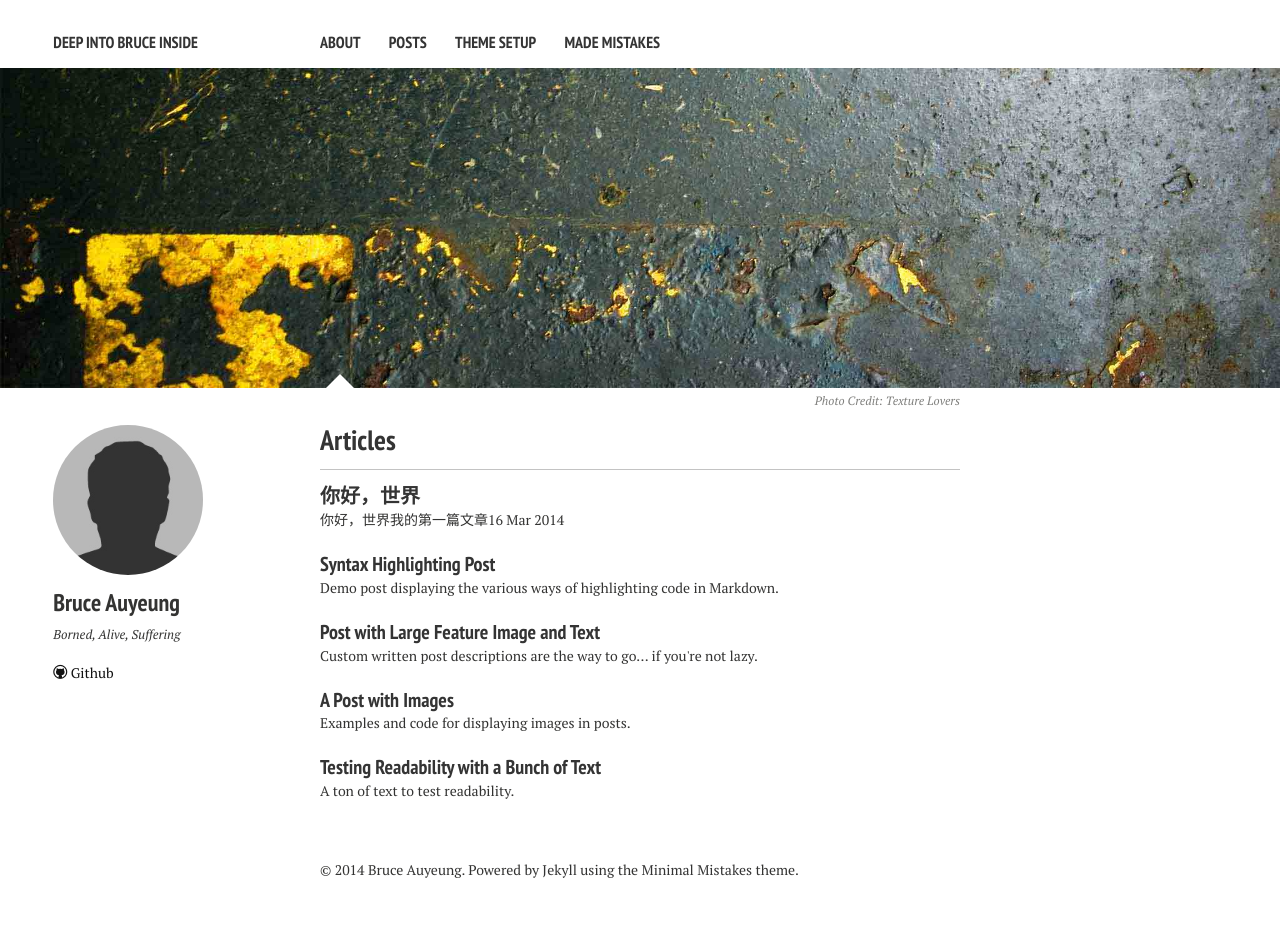
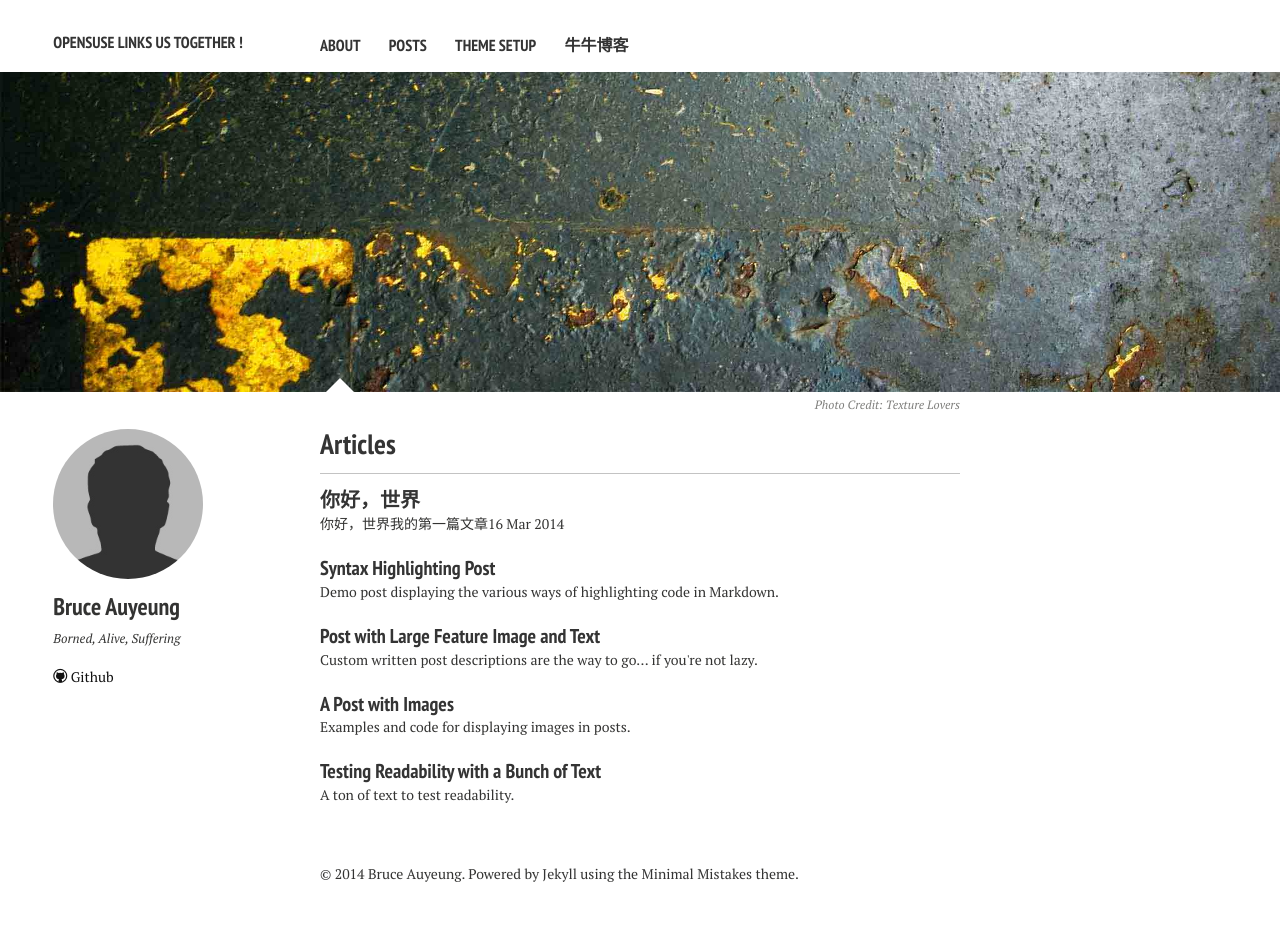
Before and after one commit to bruceinside/bruceinside.github.io, a Jekyll site: the page built from index.md, in a window 1280 px wide. Built offline with Jekyll 4.4.1, drawn with Linux system fonts in a browser that asks for light colours; nearby versions of some CDN libraries.

```diff
--- a/_config.yml
+++ b/_config.yml
@@ -1,6 +1,6 @@
 # baseurl:          "/"
-title:            Deep Into Bruce Inside
-description:      stuffs about Java and Linux
+title:            openSUSE links us together !
+description:      stuffs about openSUSE and Java
 # Your site's domain goes here. Leave localhost server or blank when working locally.
 url:              http://suselinks.us
 
@@ -27,7 +27,7 @@ owner:
   google_plus:
 
 # Analytics and webmaster tools stuff goes here
-google_analytics:   UA-49021671-1
+google_analytics:   UA-49021671-2
 google_verify:
 # https://ssl.bing.com/webmaster/configure/verify/ownership Option 2 content= goes here
 bing_verify:
@@ -41,8 +41,8 @@ links:
     url: /posts/
   - title: Theme Setup
     url: /theme-setup/
-  - title: Made Mistakes
-    url: http://mademistakes.com
+  - title: 牛牛博客
+    url: http://bruceinside.duapp.com
     external: true
 
 # http://en.wikipedia.org/wiki/List_of_tz_database_time_zones
```
